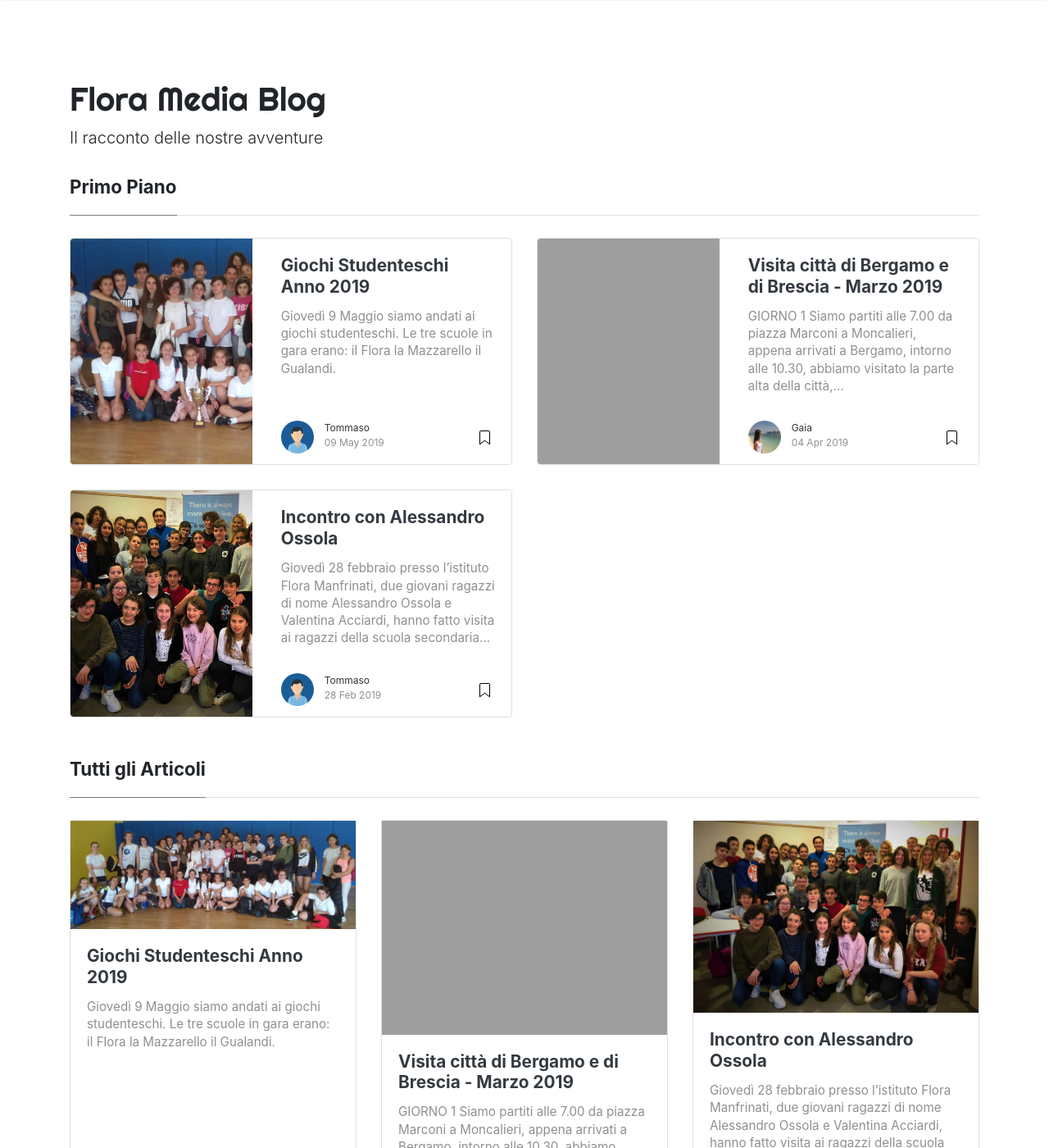
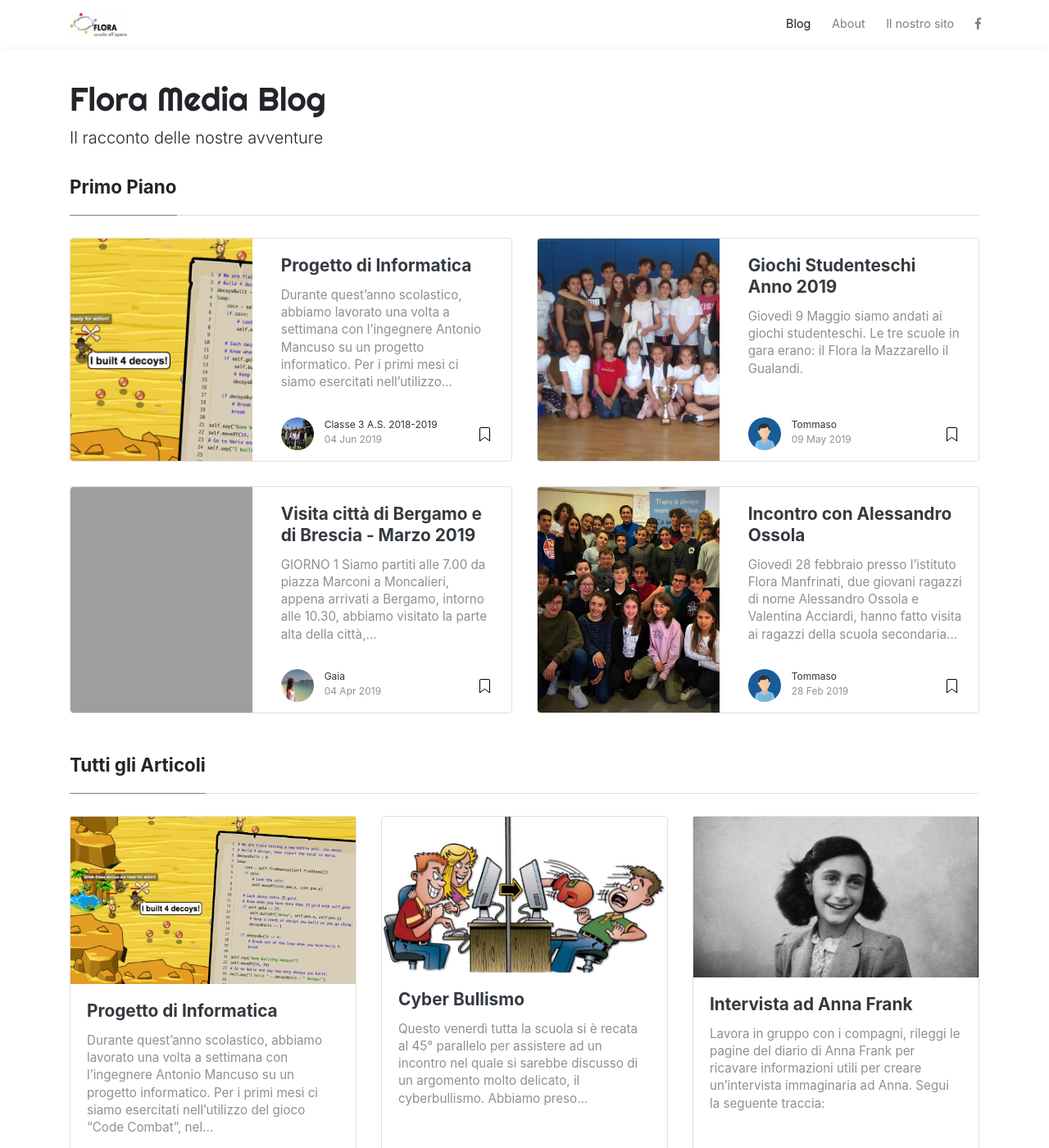
Before and after one commit to istitutoflora/istitutoflora.github.io, a Jekyll site: the page built from index.html, in a window 1280 px wide and 1400 px high. Shown: the whole window at 82% size. Built offline with Jekyll 4.4.1, drawn with Linux system fonts in a browser that asks for light colours; nearby versions of some CDN libraries; the list of posts is cut into pages by our own code; comment, search, counter and statistics services are not loaded; some of the changed text lies outside the part shown.

Commit message:
nuovi articolo Giugno 2019

```diff
--- a/_config.yml
+++ b/_config.yml
@@ -1,4 +1,4 @@
-# Site
+# Site\
 name: "Flora Media Blog"
 description: "Il racconto delle nostre avventure"
 meta_description: "Il racconto delle nostre avventure"
@@ -18,7 +18,21 @@
     display_name: Gaia
     gravatar: gaia2019.jpg
     description: "Appassionata d'equitazione"
-
+  benedetta:
+    name: Benedetta
+    display_name: Benedetta
+    gravatar: benedetta2019.png
+    description: "Appassionata di pattinaggio"
+  niccolo:
+    name: Niccolo
+    display_name: Niccolò
+    gravatar: avatar.png
+    description: "Giocatore di calcio nella squadra giovanile della Juventus"
+  classe_3:
+    name: classe_3
+    display_name: "Classe 3 A.S. 2018-2019"
+    gravatar: classe_3_2018.jpg
+    description: "Classe 3 A.S. 2018-2019"
 # Plugins
 plugins:
   - jekyll-paginate
--- /dev/null
+++ b/_posts/2019-06-04-anna-frank.md
@@ -0,0 +1,51 @@
+---
+layout: post
+title:  "Intervista ad Anna Frank"
+author: benedetta
+categories: [ storia, letteratura ]
+image: assets/images/2019_06_04-anna-frank/foto5.jpg
+featured: false
+hidden: false
+---
+
+Lavora in gruppo con i compagni, rileggi le pagine del diario di Anna Frank per ricavare informazioni utili per creare un’intervista immaginaria ad Anna. Segui la seguente traccia:
+
+- Come ti chiami? Da chi è composta la tua famiglia?
+- In quale periodo storico hai vissuto? Sapresti raccontarcelo? (vedi 20 giugno 1942)
+- Cara Anna, come ti è venuta l’idea di scrivere un diario? (vedi 20 giugno 1942)
+- Perché ti trasferisci in Olanda? Qual è la tua paura più grande? (vedi 8 luglio 1942)
+- Com’è la tua vita nell’alloggio segreto? Come passi il tempo? (vedi 21 agosto, 21 settembre e 28 novembre 1942)
+
+### Intervista
+
+**Intervistatori**: “Piacere di conoscerti, noi siamo un gruppo di ragazzi, viviamo a Torino e durante questo anno scolastico abbiamo studiato il periodo nazista e abbiamo letto il tuo diario, che ci ha molto appassionati, e vorremo farti alcune domande”.
+
+**Anna Frank**: “piacere di conoscervi, fatemi tranquillamente qualsiasi domanda.”
+
+**Intervistatori**: “come ti chiami? Da chi è composta la tua famiglia?”
+
+**Anna Frank**: “ mi chiamo Anna Frank, la mia famiglia è composta da mia madre Edith, da mio padre, Otto, e da mia sorella Margot”.
+
+**Intervistatori**: “in quale periodo storico hai vissuto? Sapresti descrivercelo?”
+
+**Anna Frank**: “ho vissuto nel periodo della seconda guerra mondiale, più specificamente nei territori che vennero conquistati dalla Germania nazista; il periodo che va dal 1930 al 1945 sono stati terribili a causa della persecuzione tedesca e della deportazione nei Lager”.
+
+Intervistatoti: “ Cara Anna, come ti è venuta l’idea di scrivere un diario?”.
+
+**Anna Frank**: “l’idea di un diario mi è venuta da quando me lo hanno regalato per il mio compleanno, il 12 giugno, e da quel momento ho sentito la necessità di raccontare a qualcuno, ovvero Kitty quali fossero le mie emozioni e i miei sentimenti, dato che non mi sentivo a mio agio a raccontare ai miei genitori quali fossero le mie emozioni”.
+
+**Intervistatori**: “perché ti trasferisci in Olanda? Qual è la tua paura più grande?”.
+
+**Anna Frank**: “io e la mia famiglia ci siamo dovuti trasferire in Olanda per fuggire dalla persecuzione ebrea, la mia paura più grande è che i nazisti, da un momento all’altro, possano scoprire il nostro nascondiglio e catturarci”.
+
+**Intervistatori**: “Com’è la tua vita nell’alloggio segreto? Come passi il tempo?”
+
+**Anna Frank**: “Durante il soggiorno nell’alloggio segreto, siamo stati aiutati dai signori Kraler e Koophuis, Miep ed Elli Vossen. Loro ci portavano di nascosto cibo, acqua, vestiti e soprattutto notizie. I rapporti con la mia famiglia sono sempre stati particolari: mia sorella Margot e io abbiamo spesso passato le giornate a litigare o ad ignorarci; mia mamma mi considerava come la briccona della famiglia ed era sempre dalla parte di Margot. L’unico che mi difendeva è sempre stato mio padre, lui era il mio idolo, l’unico che dimostrava di essere al mio fianco. Alle nove di sera circa, cominciava il tramestio dell’andare a letto, ed è davvero sempre un gran tramestio: si spostavano sedie e si rovesciavano letti. Alle 22 si spegneva la luce e si andava a dormire. Per trascorrere il tempo nell’alloggio segreto ho cercato di inventarmi qualsiasi attività che mi potesse distrarre dalla tristezza e dalla paura della guerra: passavo le mie giornate leggendo libri, parlando con i miei coinquilini, scrivendo il mio diario e infine trovai il modo migliore di passare il tempo: stare con Peter”.
+
+**Intervistatori**: “quali sono le notizie che vi arrivano della situazione esterna?”
+
+**Anna Frank**: le notizie che ci arrivano dalla situazione esterna sono soprattutto sullo svolgimento della guerra e della politica. Ci venivano raccontati i piani di Hitler per la conquista dell’Europa o l’avanzata degli russi sul confine polacco. Comunque anche se felici di ciò che faceva Stalin, in Ungheria si trovavano milioni di ebrei e questo mi preoccupa. Anche se siamo rinchiusi non siamo fuori dal mondo.
+
+**Intervistatori**: “grazie davvero Anna per essere stata così disponibile. Ti ammiriamo tanto.”
+
+**Anna Frank**: “grazie a voi, è stato un piacere!”
--- /dev/null
+++ b/_posts/2019-06-04-cyber-bullismo.md
@@ -0,0 +1,28 @@
+---
+layout: post
+title:  "Cyber Bullismo"
+author: niccolo
+categories: [ sociologia ]
+image: assets/images/2019-06-04-cyber-bullismo/bullismo.jpg
+featured: false
+hidden: false
+---
+
+
+Questo venerdì tutta la scuola si è recata al 45° parallelo per assistere ad un incontro nel quale si sarebbe discusso di un argomento molto delicato, il cyberbullismo. Abbiamo preso il pullman davanti a scuola e ci siamo recati al punto prestabilito.
+
+Una volta arrivati al 45° abbiamo notato una specie di cupola quasi completamente trasparente, proprio in mezzo alla strada; era il luogo nel quale si sarebbe svolto l’incontro. Abbiamo preso posta a sedere e abbiamo notato con piacere che avrebbero assistito anche alcune classi del liceo.
+
+Un signore con un microfono ci ha accolto e ci ha illustrato come si sarebbe svolto l’incontro. Dopodiché è partita una canzone e il presentatore ha annunciato l’entrata di Mecca. Lo spettacolo parlava di un ragazzo di 15 anni che assieme ad un gruppo di amici ha iniziato a rincorrere un cane per poi accerchiarlo; subito dopo il padrone del cane, anche lui un ragazzino, ha cercato di difenderlo e di trarlo fuori da quella brutta situazione.
+
+Gli amici del ragazzo hanno iniziato a picchiarlo tirandogli calci e pugni, altri due si apprestavano a riprendere la scena, mentre il protagonista, attonito, decise di non fare nulla per fermare gli amici. Il ragazzo che cercò di difendere il proprio cane fu coperto di insulti e prese in giro inseguito alla diffusione del video su internet. Il protagonista provò a difenderlo ed in poco tempo anche lui fu preso di mira. La storia si è conclusa tragicamente con il suicidio del protagonista. Personalmente ho trovato lo spettacolo ben fatto, ed è stato capace di suscitare in noi emozioni molto forti. Dopodiché c’è stata una discussione tra il pubblico e i realizzatori dello spettacolo sull’argomento dei social, dei followers e delle foto che si postano.
+
+I seguaci che abbiamo su Instagram, ad esempio, non rispecchiano i nostri veri amici. Prima di postare una foto, dobbiamo essere consapevoli che essa può essere vista da persone che non conosciamo e che possono farci del male. Ciò che si pubblica sul web rimane e non sparisce.
+
+ Il bullismo fa molte vittime:
+ - chi lo fa
+ - chi resta a guardare e non aiuta
+ - chi si trova in pericolo
+ - chi lo subisce.
+
+ Quest’incontro ha voluto trasmettere a noi ragazzi un insegnamento: quante male si può fare al prossimo con parole e gesti. È bene, quando si è in questi casi di cyberbullismo e bullismo, parlarne con i genitori, amici o professori. Non ha senso perdere la vita per colpa di persone immature, non è giusto distruggere il futuro di qualunque ragazzo solo perché ha qualche difetto che lo rende leggermente “diverso” dai compagni. Ogni persona ha dentro di sé un’anima e un cuore grande superiore a molti altri. La vita è degna di essere vissuta in qualsiasi parte del mondo. Siamo tutti uguali, ci differenziamo solo per le caratteristiche personali.
--- /dev/null
+++ b/_posts/2019-06-04-progetto-informatica.md
@@ -0,0 +1,24 @@
+---
+layout: post
+title:  "Progetto di Informatica"
+author: classe_3
+categories: [ didattica, informatica ]
+image: assets/images/2019-06-04-progetto-informatica/codecombat.png
+featured: true
+hidden: false
+---
+
+Durante quest’anno scolastico, abbiamo lavorato una volta a settimana con l’ingegnere Antonio Mancuso su un progetto informatico. Per i primi mesi ci siamo esercitati nell’utilizzo del gioco “Code Combat”, nel quale dovevamo dare dei comandi informatici ai personaggi che si trovavano in questa piattaforma.
+
+Negli ultimi mesi invece, ci siamo dedicati alla creazione di un blog online in cui abbiamo raccolto, in vari articoli, tutte le esperienze a cui abbiamo partecipato durante quest’anno scolastico.
+
+Per realizzare questo blog ci siamo suddivisi in tre gruppi:
+1. i fotografi
+2. gli informatici
+3. gli scrittori
+
+Ognuno di essi aveva un compito ben preciso, chi raccoglieva le foto durante le varie uscite, chi si occupava di prendere appunti per poi realizzare i vari articoli e chi, infine, assemblava il tutto per pubblicarlo sul blog.
+
+È stata un’attività molto interessante ed istruttiva in quanto ci ha permesso di conoscere aspetti dell’informatica che prima non sapevamo, ad esempio come pubblicare un articolo online, usare le varie applicazioni per modificare e adattare le immagini e programmare le varie fasi per la costruzione di un blog.
+
+Vogliamo ringraziare l’ingegnere Mancuso per la sua disponibilità, la pazienza e l’interesse verso l’informatica che ci ha trasmesso durante le sue lezioni.
```
Also changed, not shown: assets/images/2019-06-04-cyber-bullismo/bullismo.jpg (added), assets/images/2019-06-04-progetto-informatica/codecombat.png (added), assets/images/2019_06_04-anna-frank/foto5.jpg (added), assets/images/autori/classe_3_2018.jpg (added), 2 other files.
